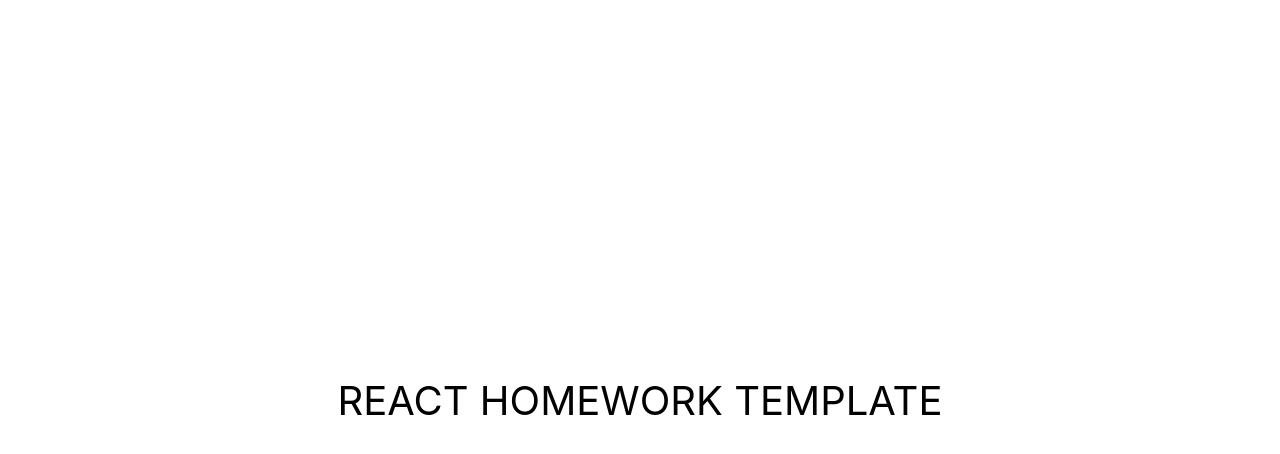
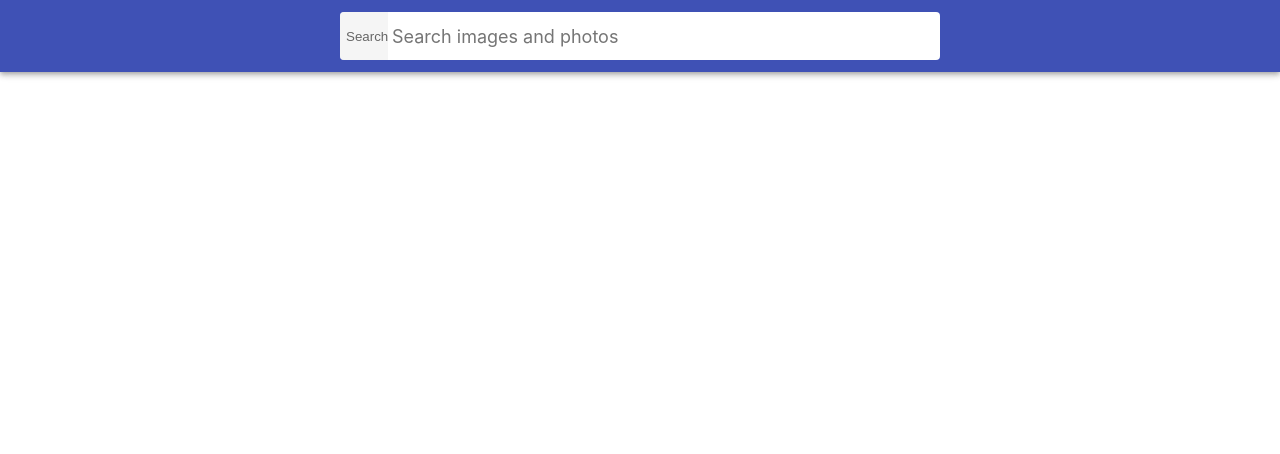
Before and after one commit to AlexanderDmitriev/goit-react-hw-03-image-finder, a React (Create React App) app: page / in a window 1280 px wide. Shown: the top 454 px of the page. Built offline with nearby package versions, Linux system fonts and the light colour scheme.

Commit message:
SearchingBar

```diff
--- a/package.json
+++ b/package.json
@@ -4,11 +4,16 @@
   "private": true,
   "homepage": "https://AlexanderDmitriev.github.io/goit-react-hw-03-image-finder/",
   "dependencies": {
+    "@emotion/react": "^11.9.0",
+    "@emotion/styled": "^11.8.1",
     "@testing-library/jest-dom": "^5.16.3",
     "@testing-library/react": "^12.1.4",
     "@testing-library/user-event": "^13.5.0",
+    "axios": "^0.26.1",
+    "formik": "^2.2.9",
     "react": "^18.0.0",
     "react-dom": "^18.0.0",
+    "react-icons": "^4.3.1",
     "react-scripts": "5.0.0",
     "web-vitals": "^2.1.3"
   },
--- a/src/components/App.jsx
+++ b/src/components/App.jsx
@@ -1,17 +1,19 @@
-export const App = () => {
+import React, { Component } from "react";
+import {Searchbar} from './SearchungBar/Searchbar';
+
+export class App extends Component{
+state = {
+  keyWord:'',
+};
+
+handleSearch = () => {
+  console.log(this.state);
+};
+render(){
   return (
-    <div
-      style={{
-        height: '100vh',
-        display: 'flex',
-        justifyContent: 'center',
-        alignItems: 'center',
-        fontSize: 40,
-        textTransform: 'uppercase',
-        color: '#010101',
-      }}
-    >
-      React homework template
-    </div>
+    <Searchbar/>
   );
+}
+
+
 };
--- /dev/null
+++ b/src/components/SearchungBar/Searchbar.jsx
@@ -0,0 +1,45 @@
+import React, { Component } from "react";
+import { Formik } from 'formik';
+import {HeaderBar,SearchForm,SearchFormButton, SearchFormButtonLabel,SearchFormInput} from './Searchbar.styled';
+//import {SearchForm,SearchFormButton} from './SearchingForm';
+import { BiSearchAlt2 } from 'react-icons/fa';
+
+const initialValues={keyWord:''};
+
+
+export class Searchbar extends Component {
+    handleSubmit = (values, {resetForm}) => {
+        /* this.props.onSubmit(values); */
+        console.log(values);
+        resetForm();
+  };
+
+    render(){
+        return (
+            <HeaderBar>
+                <Formik
+                    initialValues={initialValues}
+                    onSubmit={this.handleSubmit}
+                >
+                    <SearchForm>
+                        <SearchFormButton type="submit">
+                            <span className="button-label">Search</span>
+                        </SearchFormButton>
+
+                        <SearchFormInput
+                            name="keyWord"
+                            className="input"
+                            type="text"
+                            autocomplete="off"
+                            autofocus
+                            placeholder="Search images and photos"
+                        />
+
+                    </SearchForm>
+                </Formik>
+            </HeaderBar>
+        );
+    }
+
+
+}
--- /dev/null
+++ b/src/components/SearchungBar/Searchbar.styled.jsx
@@ -0,0 +1,76 @@
+import styled from '@emotion/styled';
+import { Form, Field } from 'formik';
+
+
+export const HeaderBar = styled.header`
+    top: 0;
+  left: 0;
+  position: sticky;
+  z-index: 1100;
+  display: flex;
+  justify-content: center;
+  align-items: center;
+  min-height: ${props => props.theme.spacing(16)};
+  padding-right: ${props => props.theme.spacing(6)};
+  padding-left: ${props => props.theme.spacing(6)};
+  padding-top: ${props => props.theme.spacing(3)};
+  padding-bottom: ${props => props.theme.spacing(3)};
+  color: ${props => props.theme.colors.white};
+  background-color: ${props => props.theme.colors.blue};
+  box-shadow: 0px 2px 4px -1px rgba(0, 0, 0, 0.2),
+    0px 4px 5px 0px rgba(0, 0, 0, 0.14), 0px 1px 10px 0px rgba(0, 0, 0, 0.12);
+`;
+
+export const SearchForm = styled(Form)`
+      display: flex;
+        align-items: center;
+        width: 100%;
+        max-width: ${props => props.theme.spacing(150)};
+        background-color: ${props => props.theme.colors.white};
+        border-radius: ${props => props.theme.spacing(1)};
+        overflow: hidden;
+`;
+
+export const SearchFormButton = styled.button`
+    display: inline-block;
+    width: ${props => props.theme.spacing(12)};
+    height: ${props => props.theme.spacing(12)};
+    border: 0;
+    /* background-image: url('https://image.flaticon.com/icons/svg/149/149852.svg'); */
+    background-size: 40%;
+    background-repeat: no-repeat;
+    background-position: center;
+    opacity: 0.6;
+    transition: opacity 250ms cubic-bezier(0.4, 0, 0.2, 1);
+    cursor: pointer;
+    outline: none;
+    :hover {
+        opacity: 1;
+}
+`;
+export const SearchFormButtonLabel = styled.span`
+  position: absolute;
+    width: 1px;
+    height: 1px;
+    padding: 0;
+    overflow: hidden;
+    clip: rect(0, 0, 0, 0);
+    white-space: nowrap;
+    clip-path: inset(50%);
+    border: 0;
+`;
+
+ export const SearchFormInput = styled(Field)`
+    display: inline-block;
+    width: 100%;
+    font: inherit;
+    font-size: ${props => props.theme.spacing(5)};
+    border: none;
+    outline: none;
+    padding-left: ${props => props.theme.spacing(1)};
+    padding-right: ${props => props.theme.spacing(1)};
+    ::placeholder {
+      font: inherit;
+      font-size: ${props => props.theme.spacing(4.5)};
+    }
+ `;
--- /dev/null
+++ b/src/components/theme.js
@@ -0,0 +1,7 @@
+export const theme = {
+    colors:{
+        white:"#fff",
+        blue: "#3f51b5",
+    },
+    spacing:value => `${4 * value}px`,
+};
--- a/src/index.css
+++ b/src/index.css
@@ -59,88 +59,6 @@ ul {
   grid-template-columns: 1fr;
   grid-gap: 16px;
   padding-bottom: 24px;
-}
-
-/*
- * Стили компонента Searchbar
- */
-.Searchbar {
-  top: 0;
-  left: 0;
-  position: sticky;
-  z-index: 1100;
-  display: flex;
-  justify-content: center;
-  align-items: center;
-  min-height: 64px;
-  padding-right: 24px;
-  padding-left: 24px;
-  padding-top: 12px;
-  padding-bottom: 12px;
-  color: #fff;
-  background-color: #3f51b5;
-  box-shadow: 0px 2px 4px -1px rgba(0, 0, 0, 0.2),
-    0px 4px 5px 0px rgba(0, 0, 0, 0.14), 0px 1px 10px 0px rgba(0, 0, 0, 0.12);
-}
-
-/*
- * Стили компонента SearchForm
- */
-.SearchForm {
-  display: flex;
-  align-items: center;
-  width: 100%;
-  max-width: 600px;
-  background-color: #fff;
-  border-radius: 3px;
-  overflow: hidden;
-}
-
-.SearchForm-button {
-  display: inline-block;
-  width: 48px;
-  height: 48px;
-  border: 0;
-  background-image: url('https://image.flaticon.com/icons/svg/149/149852.svg');
-  background-size: 40%;
-  background-repeat: no-repeat;
-  background-position: center;
-  opacity: 0.6;
-  transition: opacity 250ms cubic-bezier(0.4, 0, 0.2, 1);
-  cursor: pointer;
-  outline: none;
-}
-
-.SearchForm-button:hover {
-  opacity: 1;
-}
-
-.SearchForm-button-label {
-  position: absolute;
-  width: 1px;
-  height: 1px;
-  padding: 0;
-  overflow: hidden;
-  clip: rect(0, 0, 0, 0);
-  white-space: nowrap;
-  clip-path: inset(50%);
-  border: 0;
-}
-
-.SearchForm-input {
-  display: inline-block;
-  width: 100%;
-  font: inherit;
-  font-size: 20px;
-  border: none;
-  outline: none;
-  padding-left: 4px;
-  padding-right: 4px;
-}
-
-.SearchForm-input::placeholder {
-  font: inherit;
-  font-size: 18px;
 }
 
 /*
--- a/src/index.js
+++ b/src/index.js
@@ -2,10 +2,14 @@ import React from 'react';
 import ReactDOM from 'react-dom/client';
 import { App } from 'components/App';
 import './index.css';
+import { ThemeProvider } from '@emotion/react'
+import { theme } from "./components/theme";
 
 ReactDOM.createRoot(document.getElementById('root')).render(
   <React.StrictMode>
-    <App />
+    <ThemeProvider theme={theme}>
+        <App />
+    </ThemeProvider>
   </React.StrictMode>,
   document.getElementById('root')
 );
```
Also changed, not shown: src/components/servicies/api.js (added, +15 -0 lines), src/components/Modal.jsx (added), src/components/SearchungBar/index.js (added), 1 other file (tests, documents, lock files or other folders).
